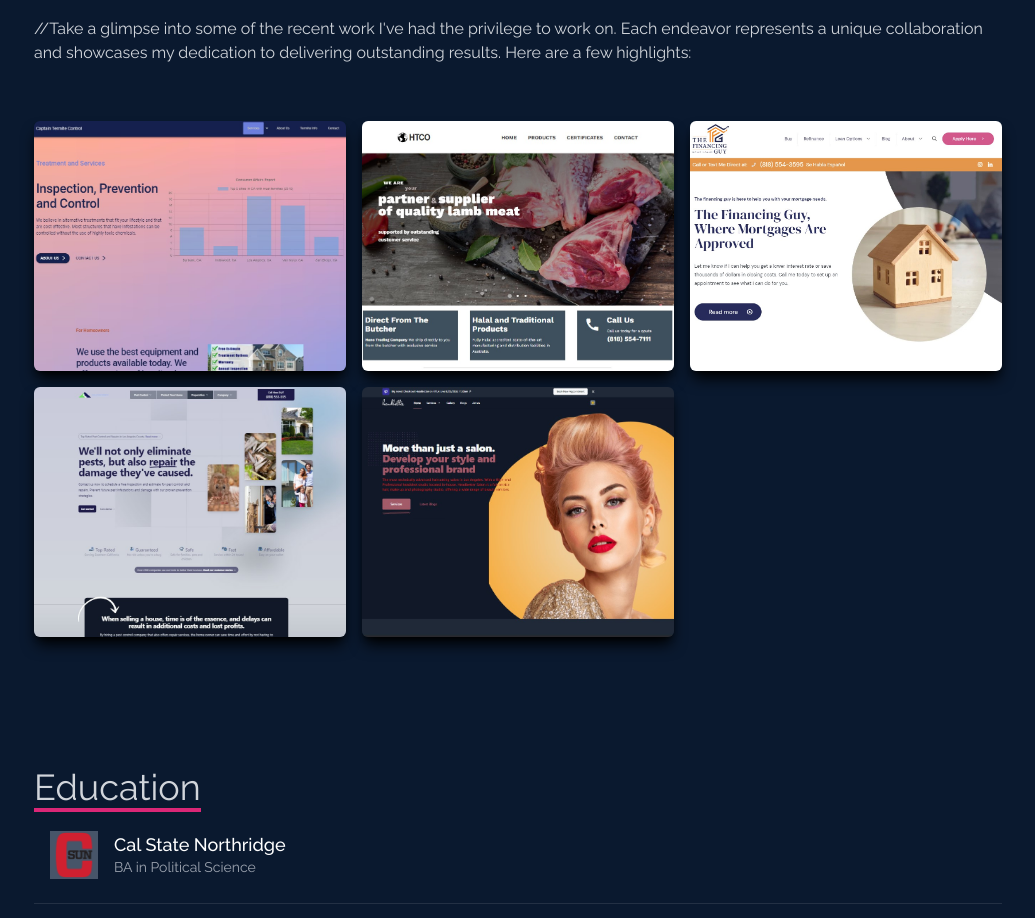
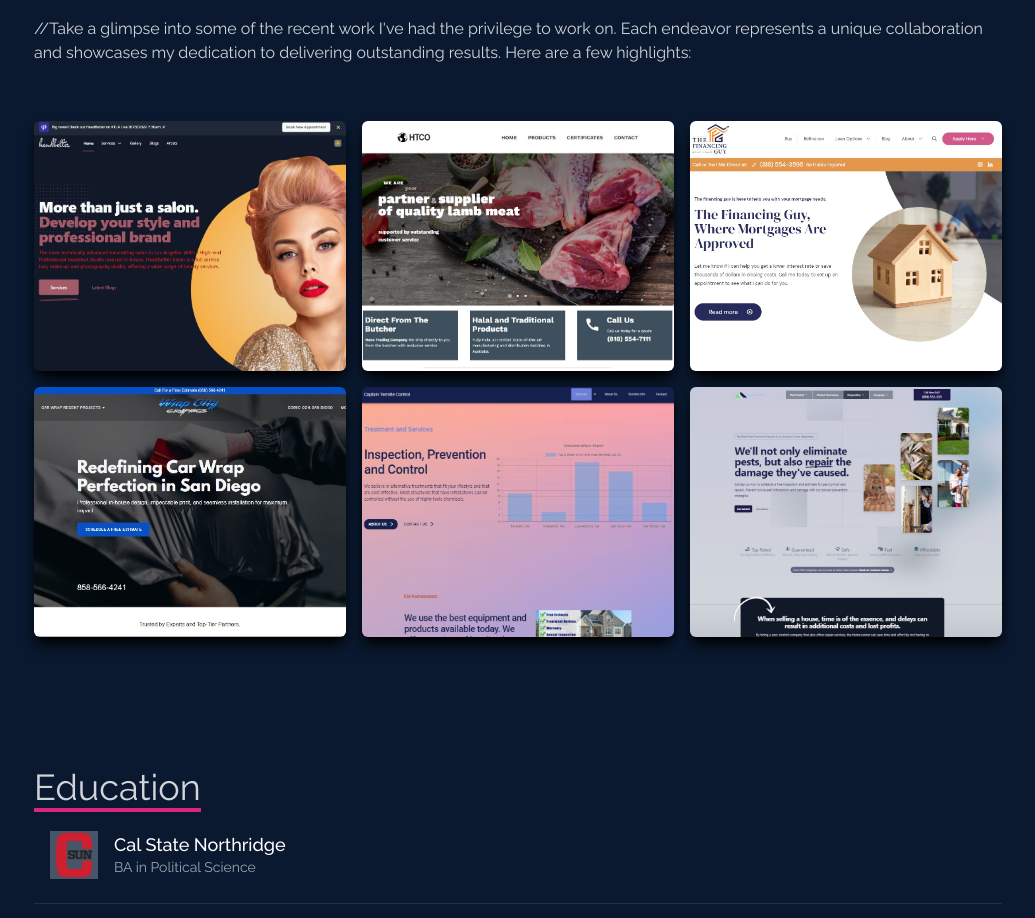
Before and after one commit to gkpk30/portfolio, a React (Vite) app: page / in a window 1280 px wide. Shown: the part 2561-3479 px from the top of the page, without its empty margins (122-1157 px from the left). Built offline with nearby package versions, Linux system fonts and the light colour scheme.

Commit message:
added wrap city

```diff
--- a/src/components/Work.jsx
+++ b/src/components/Work.jsx
@@ -6,16 +6,20 @@ import Thumbnail from '../components/Thumbnail'
 import hano from '../assets/hanoImage.jpg'
 import tfg from '../assets/tfg.jpg'
 import evo from '../assets/evoterm.jpg'
-import bs from '../assets/bettersalon.jpg'
+import bs from '../assets/hb-ss.jpg'
+import wrapCity from '../assets/wrapcity-ss.jpg'
 
 // Add new projects to below array
 const projectList = [
-    {name: 'captain Termite', url: 'https://www.captaintermitecontrol.com', description: 'Gatsby, MUI, ChartJS, MarkDown', img: captainImg1, gitHub: 'https://github.com/gkpk30/cptermiteHero'},
+
+    {name: 'Better Salon', url: 'https://better-salon.netlify.app/', description: 'NextJs GraphCMS', img: bs, gitHub: 'https://github.com/gkpk30/cptermiteHero' },
+    // {name: 'Original element', url: 'https://thefinancingguy.com', description: 'Word Press', img: workImg },
     {name: 'HTCO', url: 'http://www.hanotrading.com', description: 'CSS HTML', img: hano , gitHub: 'https://github.com/gkpk30/hano' },
-    // {name: 'The Financing Guy', url: 'https://thefinancingguy.com', description: 'Word Press', img: workImg },
-    {name: 'The Financing Guy', url: 'https://thefinancingguy.com', description: 'Word Press', img: tfg },
-    {name: 'Evolution Termite', url: 'https://evolution-termite.netlify.app/', description: 'Gatsby', img: evo, gitHub: 'https://github.com/gkpk30/evolution-termite' },
-    {name: 'Better Salon', url: 'https://better-salon.netlify.app/', description: 'NextJs GraphCMS', img: bs, gitHub: 'https://github.com/gkpk30/cptermiteHero' },
+    {name: 'The Financing Guy', url: 'https://thefinancingguy.com/get-a-home-loan-pre-approval/', description: 'Word Press', img: tfg },
+    {name: 'Wrap City Inc', url: 'https://sandiegovehiclewraps.com', description: 'Go Daddy Web Build', img: wrapCity },
+    {name: 'captain Termite', url: 'https://www.captaintermitecontrol.com', description: 'Gatsby, MUI, MarkDown', img: captainImg1, gitHub: 'https://github.com/gkpk30/cptermiteHero'},
+    {name: 'Evolution Termite', url: 'https://evolution-termite.netlify.app/', description: 'In Development', img: evo, gitHub: 'https://github.com/gkpk30/evolution-termite' },
+
 
 ]
 
```
Also changed, not shown: src/assets/hb-ss.jpg (added), src/assets/wrapcity-ss.jpg (added).
